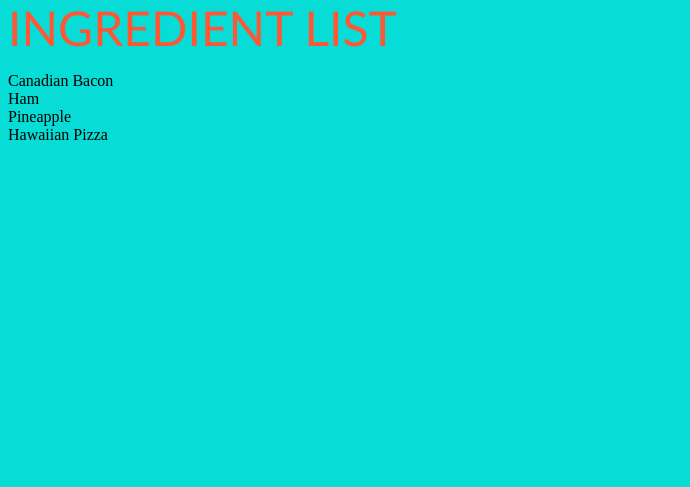
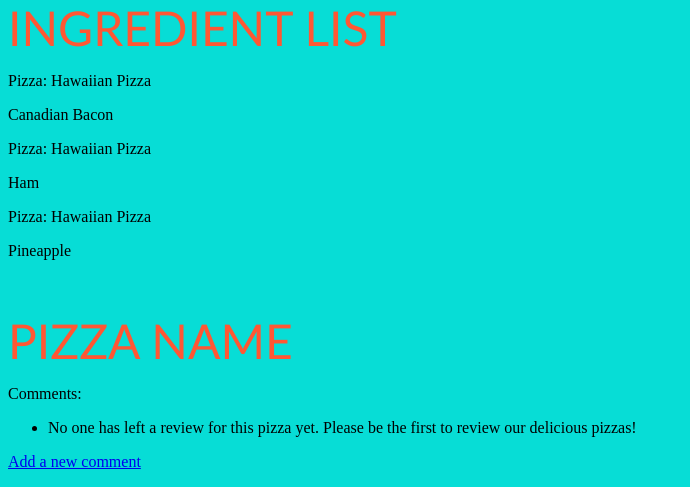
Before and after one commit to jmolenda1/django_pizzeria, a Django app: page /pizza/1/ in a window 1280 px wide. Shown: the part 512-999 px from the top of the page, without its empty margins (0-690 px from the left). Before the commit the page ends 652 px from the top, so only its background shows below. Run offline with Django 3.2, Linux system fonts and the light colour scheme; data comes from the database, SQL or seed files in the repository; grey boxes are pictures that could not be loaded.

Commit message:
comment button

```diff
--- a/Pizzeria/settings.py
+++ b/Pizzeria/settings.py
@@ -11,7 +11,7 @@ https://docs.djangoproject.com/en/3.2/ref/settings/
 """
 
 from pathlib import Path
-
+import os
 # Build paths inside the project like this: BASE_DIR / 'subdir'.
 BASE_DIR = Path(__file__).resolve().parent.parent
 
@@ -124,3 +124,7 @@ STATIC_URL = '/static/'
 # https://docs.djangoproject.com/en/3.2/ref/settings/#default-auto-field
 
 DEFAULT_AUTO_FIELD = 'django.db.models.BigAutoField'
+
+
+MEDIA_ROOT = os.path.join(BASE_DIR, 'media')
+MEDIA_URL = '/media/'
--- a/Pizzeria/urls.py
+++ b/Pizzeria/urls.py
@@ -15,8 +15,6 @@ Including another URLconf
 """
 from django.contrib import admin
 from django.urls import path, include
-from django.conf import settings
-from django.conf.urls.static import static
 
 urlpatterns = [
     path('admin/', admin.site.urls),
--- a/pizzas/admin.py
+++ b/pizzas/admin.py
@@ -3,6 +3,7 @@ from django.contrib import admin
 # Register your models here.
 from .models import Pizza
 from .models import Topping
+from .models import Comment
 
 
 admin.site.register(Pizza)
--- a/pizzas/models.py
+++ b/pizzas/models.py
@@ -2,16 +2,16 @@ from django.db import models
 
 # Create your models here.
 class Pizza(models.Model):
-    text = models.CharField(max_length=200)
+    name = models.CharField(max_length=200)
     #auto_now_add=True - set this attribute to the current date and time
     date_added = models.DateTimeField(auto_now_add=True)
 
     def __str__(self):
-        return self.text
+        return self.name
 
 class Topping(models.Model):
     pizza = models.ForeignKey(Pizza, on_delete=models.CASCADE)
-    text = models.TextField()
+    name = models.TextField()
     #auto_now_add=True - set this attribute to the current date and time
     date_added = models.DateTimeField(auto_now_add=True)
 
@@ -19,13 +19,13 @@ class Topping(models.Model):
         verbose_name_plural = 'Toppings'
 
     def __str__(self):
-        return self.text
+        return self.name
 
 class Comment(models.Model):
-    post = models.ForeignKey(Pizza, on_delete=models.CASCADE)
-    username = models.ForeignKey(Pizza, related_name='details', on_delete=models.CASCADE)
-    text = models.CharField(max_length=200)
+    pizza = models.ForeignKey(Pizza, on_delete=models.CASCADE)
+    name = models.CharField(max_length=200)
     date_added = models.DateTimeField(auto_now_add=True,blank=True)
 
+
     def __str__(self):
-        return self.text
+        return self.name
--- a/pizzas/templates/pizzas/index.html
+++ b/pizzas/templates/pizzas/index.html
@@ -6,7 +6,7 @@ Home Page | Papa John's Pizzeria
 
 <p>
     <font face="Optima" size="20px" color="FF5733"> WELCOME TO THE HOME OF WACO'S WORLD FAMOUS PIZZERIA </font>
-    {% load static %} <img src="{% static " static\images\Pizzeria_Logo.jpg" %}" alt="Homepage" />
+    {% load static %} <img src="{% static " static/images/Pizzeria_Logo.jpg" %}" alt="Homepage" />
 
 </p>
 
--- a/pizzas/templates/pizzas/pizza.html
+++ b/pizzas/templates/pizzas/pizza.html
@@ -15,10 +15,36 @@ Pizza List Page | Papa John's Pizzeria
 
 {% for topping in toppings %}
 
+<p>Pizza: {{ pizza }}</p>
+
 {{ topping }}
 <br>
 {% endfor %}
+<br><br>
+<p>
+    <font face="Optima" size="8px" color="FF5733"> PIZZA NAME </font>
+</p>
 
-{{ pizza }}
+<p>
+    Comments:
+    </p>
+
+    <ul>
+        {% for comment in comments %}
+
+        <li>
+            <p> {{ comment.name|linebreaks }}</p>
+        </li>
+        {% empty %}
+
+            <li>No one has left a review for this pizza yet. Please be the first to review our delicious pizzas!</li>
+
+        {% endfor %}
+        </li>
+    </ul>
+
+    <p>
+        <a href="{% url 'pizzas:new_comment' pizza.id %}" >Add a new comment</a>
+    </p>
 
 {% endblock content %}
--- a/pizzas/urls.py
+++ b/pizzas/urls.py
@@ -1,5 +1,8 @@
 from django.urls import path
+
 from . import views
+from django.conf import settings
+from django.contrib.staticfiles.urls import staticfiles_urlpatterns
 
 
 app_name = 'pizzas'
@@ -7,5 +10,9 @@ app_name = 'pizzas'
 urlpatterns = [
     path('', views.index, name='index'),
     path('pizzas/', views.pizzas, name='pizzas'),
-    path('pizza/<int:pizza_id>/', views.pizza, name='pizza')
-    ]
+    path('pizza/<int:pizza_id>/', views.pizza, name='pizza'),
+    path('new_comment/<int:pizza_id>/', views.new_comment, name='new_comment')
+
+]
+
+#urlpatterns += staticfiles_urlpatterns
--- a/pizzas/views.py
+++ b/pizzas/views.py
@@ -1,5 +1,7 @@
 from django.shortcuts import render
-from .models import Pizza, Topping
+from .models import Pizza, Topping, Comment
+from .forms import CommentForm, PizzaForm, ToppingForm
+from .forms import *
 
 # Create your views here.
 def index(request):
@@ -8,7 +10,7 @@ def index(request):
 
 def pizzas(request):
     ''' Pizza List Page. '''
-    pizzas = Pizza.objects.order_by('text')
+    pizzas = Pizza.objects.order_by('date_added')
 
     context = {"pizzas":pizzas}
     return render(request, 'pizzas/pizzas.html', context)
@@ -16,19 +18,28 @@ def pizzas(request):
 def pizza(request, pizza_id):
     ''' Individual Pizzas. '''
     pizza = Pizza.objects.get(id=pizza_id)
-    toppings = pizza.topping_set.order_by('text')
-    context = {"toppings":toppings , "pizza":pizza}
+    toppings = pizza.topping_set.order_by('name')
+    context = {'pizza':pizza, 'toppings':toppings}
     return render(request, 'pizzas/pizza.html', context)
 
-def comments(request, pizza_id):
-    if request.method == 'GET' and request.GET.get("btn1"):
-        comment = request.GET.get("comment")
-        print(comment)
-        Comment.objects.create(post_id=pizza_id, username=request.user,text=comment,
-        date_added=date.today())
 
-    comments = Comment.objects.filter(post=pizza_id)
-    post = Post.objects.get(id=pizza_id)
 
-    context = {'post':post, 'comments':comments}
-    return render(request, 'FeedApp/comments.html', context)
+def new_comment(request, pizza_id):
+    pizza = Pizza.objects.get(id=pizza_id)
+
+    if request.method != 'POST':
+        form = CommentForm()
+
+    else:
+        form = CommentForm(data=request.POST)
+
+        if form.is_valid():
+            new_comment = form.save(commit=False)
+            new_comment.pizza = pizza
+            new_comment.save()
+
+            return redirect('pizzas:pizza', pizza_id=pizza_id)
+
+    context = {'form': form, 'pizza': pizza}
+
+    return render(request, 'pizzas/new_comment.html', context)
```
Also changed, not shown: pizzas/forms.py (added, +23 -0 lines), pizzas/templates/pizzas/comments.html (deleted, +0 -31 lines), pizzas/templates/pizzas/images.html (added, +14 -0 lines), pizzas/templates/pizzas/new_comment.html (added, +16 -0 lines), db.sqlite3, pizzas/migrations/0005_comment.py (added), pizzas/migrations/0006_auto_20210503_2220.py (added).
